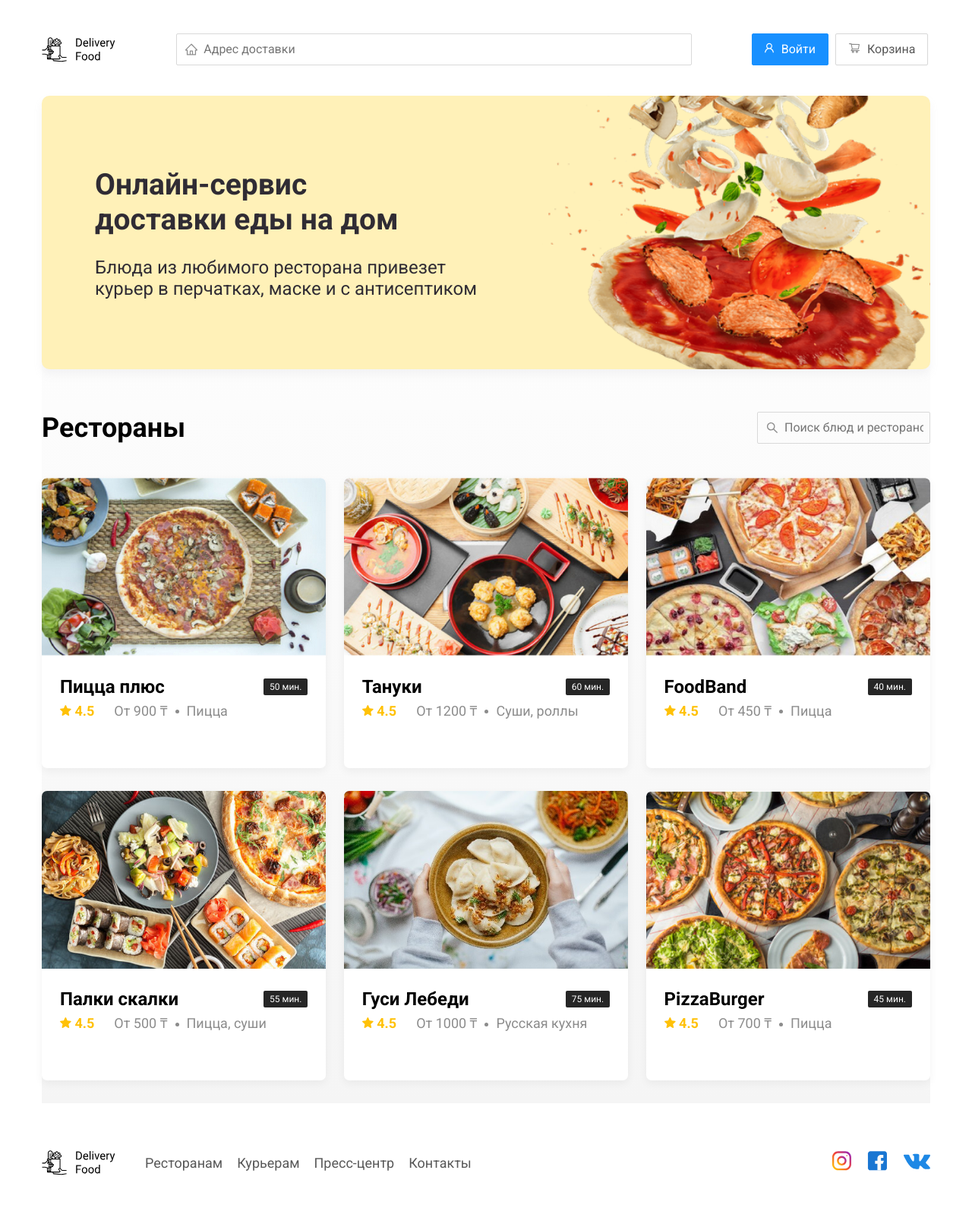
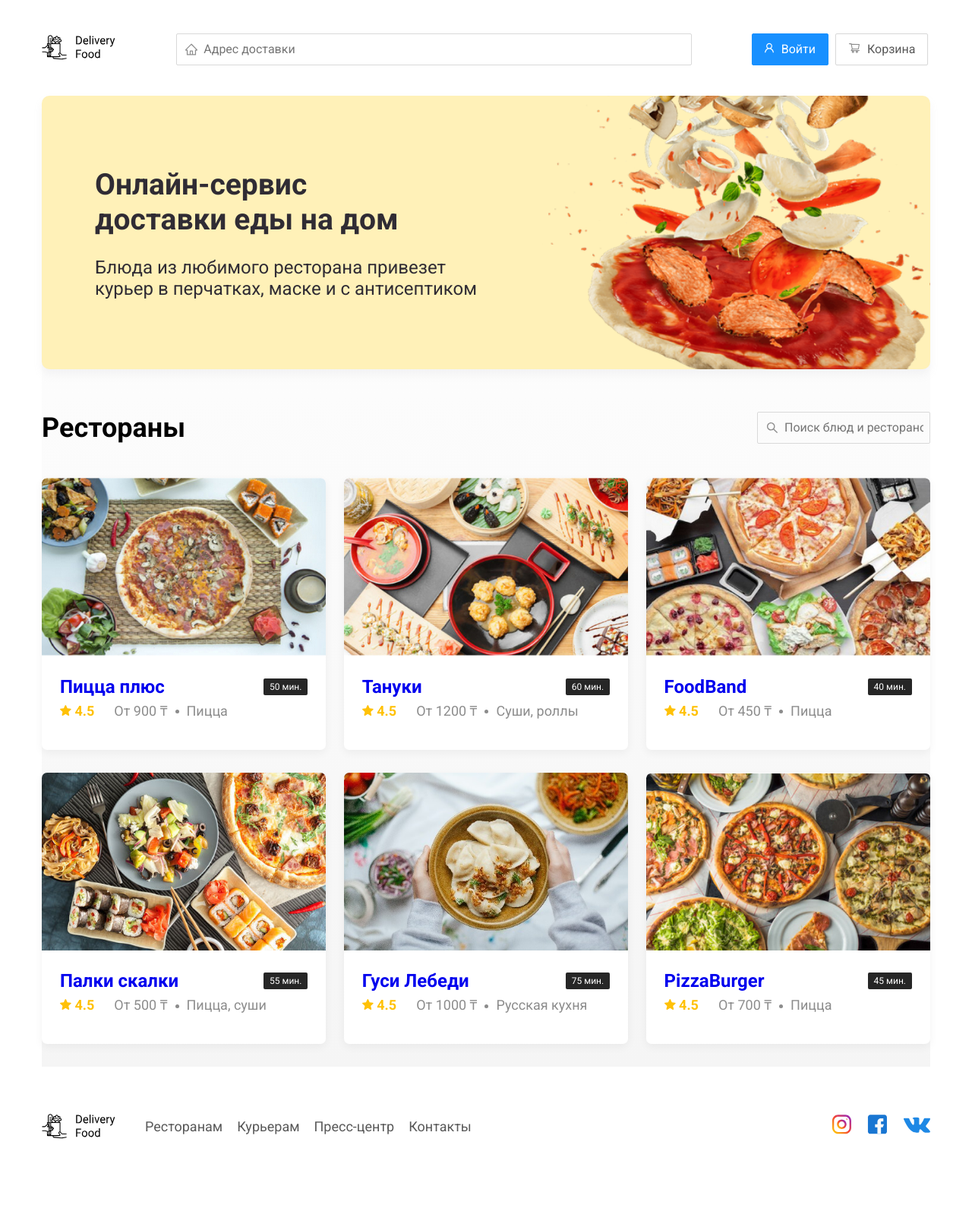
Before and after one commit to ARTCat77/artcat77.github.io, a plain HTML site: page delivery/index.html in a window 1280 px wide. Shown: the whole page at 76% size. After the commit the page ends 1561 px from the top, so only its background shows below. Drawn offline with Linux system fonts and the light colour scheme.

Commit message:
3 день

```diff
--- a/delivery/css/styles.css
+++ b/delivery/css/styles.css
@@ -122,6 +122,7 @@ body {
   overflow: hidden;
   margin-bottom: 30px;
   flex-basis: 32%;
+  text-decoration: none;
 }
 
 .card-image{
@@ -162,20 +163,16 @@ body {
 .card-info{
   display: flex;
   align-items: center;
-  margin-bottom: 24px;
 }
 
 .card-buttons{
   display: flex;
   align-items: center;
+  margin-top: 24px;
 }
 /* !Проверка */
 .button-card-text {
-  margin-right: 10px;
-}
-.button-cart-image {
-
-  color: #ffffff;
+  margin-right: 5px;
 }
 /* ! */
 .card-price-bold{
--- a/delivery/index.html
+++ b/delivery/index.html
@@ -19,7 +19,10 @@
 
     <!-- Заголовок -->
     <header class="header">
-      <img src="img/header/logo.svg" alt="Logo" class="logo" />
+      <a href="index.html" class="logo">
+        <img src="img/header/logo.svg" alt="Logo" />
+      </a>
+
       <input type="text" class="input input-address" placeholder="Адрес доставки" />
       <div class="buttons">
         <button class="button button-primary">
@@ -59,7 +62,7 @@
         <!-- .cards -->
         <div class="cards">
           <!-- card -->
-          <div class="card">
+          <a href="restaurant.html" class="card">
             <img src="img/catalog/c1.jpg" alt="" class="card-image">
             <div class="card-text">
               <div class="card-heading">
@@ -75,10 +78,10 @@
                 <div class="category">Пицца</div>
               </div>
             </div>
-          </div>
+          </a>
           <!-- / card -->
           <!-- card -->
-          <div class="card">
+          <a href="restaurant.html" class="card">
             <img src="img/catalog/c2.jpg" alt="" class="card-image">
             <div class="card-text">
               <div class="card-heading">
@@ -94,10 +97,10 @@
                 <div class="category">Суши, роллы</div>
               </div>
             </div>
-          </div>
+          </a>
           <!-- / card -->
           <!-- card -->
-          <div class="card">
+          <a href="restaurant.html" class="card">
             <img src="img/catalog/c3.jpg" alt="" class="card-image">
             <div class="card-text">
               <div class="card-heading">
@@ -113,10 +116,10 @@
                 <div class="category">Пицца</div>
               </div>
             </div>
-          </div>
+          </a>
           <!-- / card -->
           <!-- card -->
-          <div class="card">
+          <a href="restaurant.html" class="card">
             <img src="img/catalog/c4.jpg" alt="" class="card-image">
             <div class="card-text">
               <div class="card-heading">
@@ -132,10 +135,10 @@
                 <div class="category">Пицца, суши</div>
               </div>
             </div>
-          </div>
+          </a>
           <!-- / card -->
           <!-- card -->
-          <div class="card">
+          <a href="restaurant.html" class="card">
             <img src="img/catalog/c5.jpg" alt="" class="card-image">
             <div class="card-text">
               <div class="card-heading">
@@ -151,10 +154,10 @@
                 <div class="category">Русская кухня</div>
               </div>
             </div>
-          </div>
+          </a>
           <!-- / card -->
           <!-- card -->
-          <div class="card">
+          <a href="restaurant.html" class="card">
             <img src="img/catalog/c6.jpg" alt="" class="card-image">
             <div class="card-text">
               <div class="card-heading">
@@ -170,7 +173,7 @@
                 <div class="category">Пицца</div>
               </div>
             </div>
-          </div>
+          </a>
           <!-- / card -->
         </div>
         <!-- /.cards -->
```
Also changed, not shown: delivery/restaurant.html (+3 -1 lines), delivery/img/shopping-cart-white.svg.
